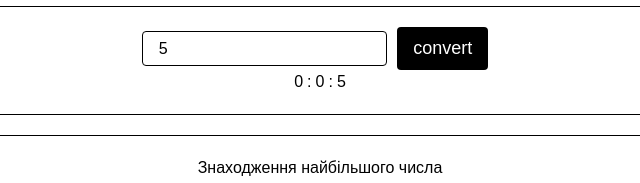
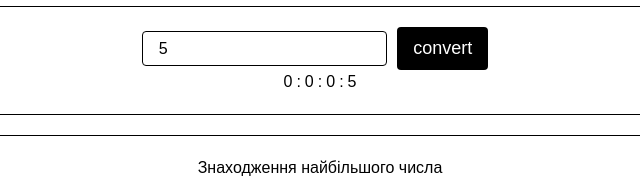
Before and after one commit to vadimmroz/coding_magic, a website built with Vite: page index.html in a window 1280 px wide. Both pictures are taken after typing "5" into the empty fields and a click on the button "convert". Shown: the part 603-786 px from the top of the page, 320-960 px from the left. Built offline with nearby package versions, Linux system fonts and the light colour scheme.

Commit message:
finish of time-setter

```diff
--- a/index.html
+++ b/index.html
@@ -65,6 +65,8 @@
             </label>
             <button class="bg-black text-white rounded !px-4 !py-2" id="btn1">convert</button>
             <div class="flex gap-1 justify-center">
+                <p id="4th_half_of_time">00</p>
+                <p>:</p>
                 <p id="first_half_of_time">00</p>
                 <p>:</p>
                 <p id="second_half_of_time">00</p>
--- a/src/scripts/time-setter.js
+++ b/src/scripts/time-setter.js
@@ -1,5 +1,6 @@
 const main_func = () => {
     const input_of_num = document.getElementById("input_of_num");
+    const fourth_half_of_time = document.getElementById("4th_half_of_time");
     const first_half_of_time = document.getElementById("first_half_of_time");
     const second_half_of_time = document.getElementById("second_half_of_time");
     const third_half_of_time = document.getElementById("third_half_of_time");
@@ -8,12 +9,14 @@ const main_func = () => {
 
     btn1.addEventListener("click", () => {
         const num = input_of_num.value
-        const output1 = String(Math.floor(num / 3600))
+        const output4 = String(Math.floor(num / 86400) % 3600)
+        const output1 = String(Math.floor(num / 3600) % 60)
         let output2 = String(Math.floor(num / 60) % 60)
         let output3 = String(num % 60)
         first_half_of_time.innerText = output1
         second_half_of_time.innerText = output2;
         third_half_of_time.innerText = output3;
+        fourth_half_of_time.innerText = output4
     })
 }
 main_func();
```
